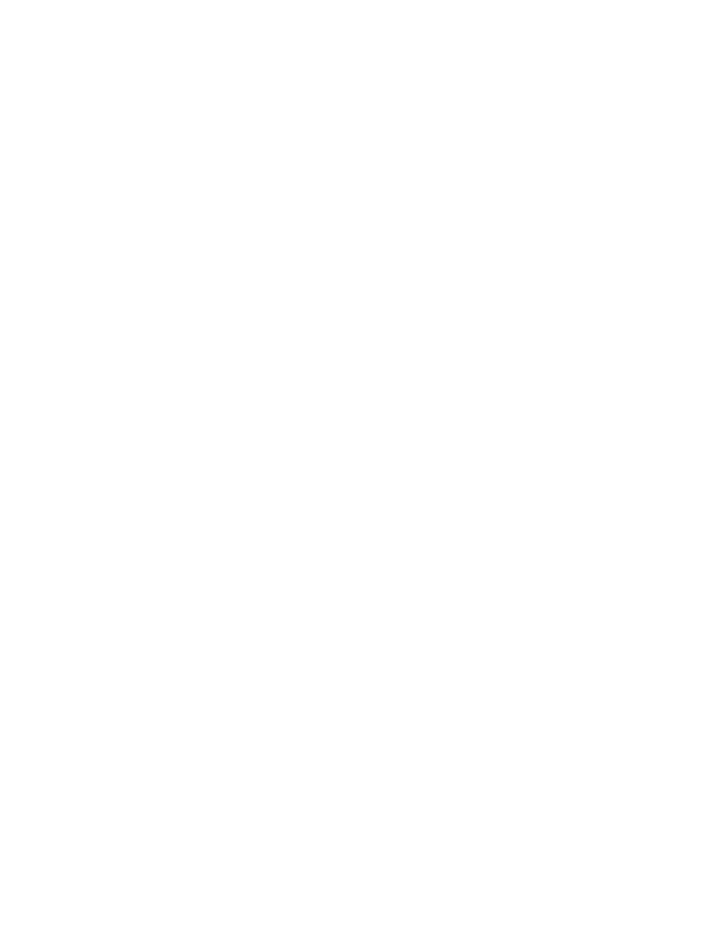
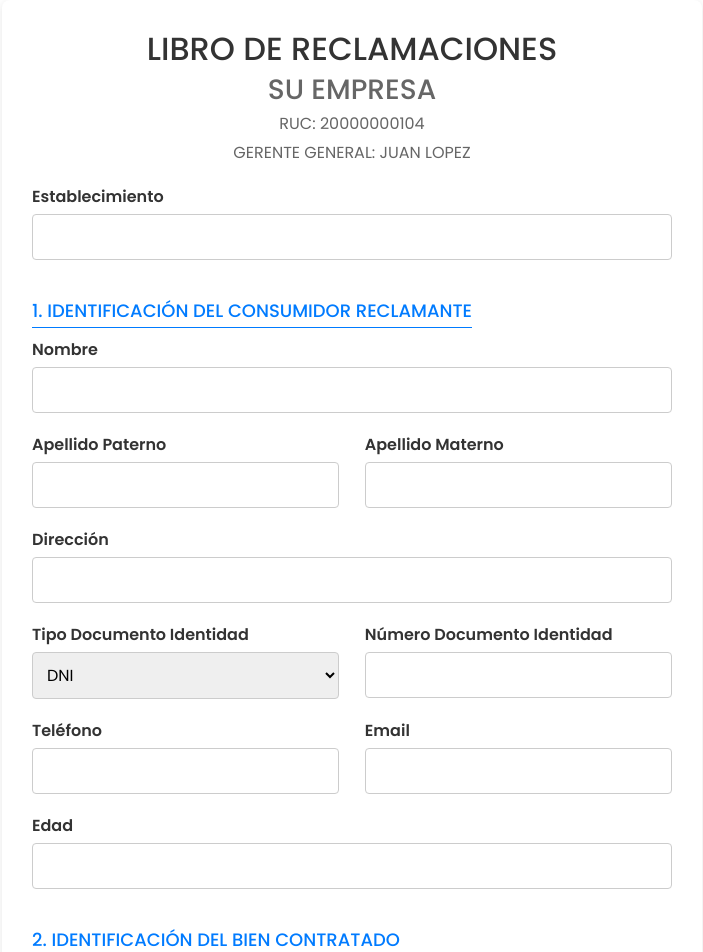
Before and after one commit to luismeza1101/ProyectoLuban, a React (Vite) app in the folder PF_Frontend/: page /libroReclamaciones in a window 1280 px wide. Before the commit this address had no page. Shown: the top 952 px of the page, without its empty margins (288-991 px from the left). Before the commit the page ends 800 px from the top, so only its background shows below. Built offline with nearby package versions, Linux system fonts and the light colour scheme.

Commit message:
Fin de detalles de la pagina

```diff
--- a/PF_Frontend/src/App.tsx
+++ b/PF_Frontend/src/App.tsx
@@ -9,6 +9,7 @@ import AboutUs from "./pages/AboutUs";
 import Login from "./pages/Login";
 import { ProductProvider } from "./context/Contexto";
 import Pagos from "./pages/Pagos";
+import LibroReclamaciones from "./pages/LibroReclamaciones";
 
 function App() {
   return (
@@ -23,6 +24,7 @@ function App() {
           <Route path="/aboutUs" element={<AboutUs />} />
           <Route path="/login" element={<Login />} />
           <Route path="/pago" element={<Pagos />} />
+          <Route path="/libroReclamaciones" element={<LibroReclamaciones />} />
         </Routes>
       </BrowserRouter>
     </ProductProvider>
--- a/PF_Frontend/src/StyleSheets/CardBestProduct.css
+++ b/PF_Frontend/src/StyleSheets/CardBestProduct.css
@@ -5,8 +5,23 @@
     margin: 0 auto;
     text-decoration: none;
     color: #000;
+    position: relative;
 }
 .cardBestP__img{
     width: 300px;
     height: 300px;
 }
+.cardBestP_descuento{
+    background-color: red;
+    color: #fff;
+    position: absolute;
+    top: 0;
+    left: 0;
+    clip-path: polygon(0% 0%, 0 100%, 15% 85%, 30% 100%, 34% 83%, 52% 100%, 56% 84%, 77% 100%, 74% 83%, 100% 82%, 79% 71%, 100% 59%, 81% 52%, 100% 41%, 81% 31%, 100% 19%, 78% 14%, 100% 0);
+    width: 30%;
+    height: 20%;
+    display: flex;
+    justify-content: center;
+    align-items: center;
+    font-weight: 900;
+}
--- /dev/null
+++ b/PF_Frontend/src/StyleSheets/LibroReclamaciones.css
@@ -0,0 +1,59 @@
+.containerLibro {
+    max-width: 700px;
+    margin: 0 auto;
+    background-color: #fff;
+    padding: 30px;
+    border-radius: 8px;
+    box-shadow: 0 2px 10px rgba(0,0,0,0.1);
+}
+.header {
+    text-align: center;
+    margin-bottom: 20px;
+}
+.header h2 {
+    margin: 0;
+    color: #333;
+}
+.header h3, .header p {
+    margin: 5px 0;
+    color: #666;
+}
+.form-group {
+    margin-bottom: 20px;
+}
+.form-group label {
+    display: block;
+    margin-bottom: 5px;
+    color: #333;
+    font-weight: bold;
+}
+.form-group input, .form-group select {
+    width: 100%;
+    padding: 10px;
+    border: 1px solid #ccc;
+    border-radius: 4px;
+    box-sizing: border-box;
+    font-size: 16px;
+}
+.form-group input:focus, .form-group select:focus {
+    border-color: #007bff;
+    outline: none;
+}
+.form-group .half-width {
+    width: 48%;
+    display: inline-block;
+}
+.form-group .half-width + .half-width {
+    float: right;
+}
+.clear {
+    clear: both;
+}
+.section-title {
+    margin: 20px 0 10px;
+    font-size: 18px;
+    color: #007bff;
+    border-bottom: 1px solid #007bff;
+    display: inline-block;
+    padding-bottom: 5px;
+}
--- a/PF_Frontend/src/components/BestProducts.tsx
+++ b/PF_Frontend/src/components/BestProducts.tsx
@@ -10,7 +10,7 @@ const BestProducts = () => {
         <section className='bestProducts'>
           {/* Cartas de los productos mas vendidos */}
             {productsMasVendidos.map(product => (
-              <CardBestProduct key={product.id} title={product.nombre} image={product.imagen} id={product.id} />
+              <CardBestProduct key={product.id} title={product.nombre} image={product.imagen} id={product.id} descuento={product.descuento}/>
             ))}
         </section>
     </div>
--- a/PF_Frontend/src/components/CardBestProduct.tsx
+++ b/PF_Frontend/src/components/CardBestProduct.tsx
@@ -4,8 +4,9 @@ interface CardBestProductProps {
   title: string;
   image: string;
   id: string
+  descuento: number
 }
-const CardBestProduct: React.FC<CardBestProductProps> = ({image,title, id}) =>{
+const CardBestProduct: React.FC<CardBestProductProps> = ({image,title, id, descuento}) =>{
   return (
     //Carta del producto mas vendido
     <Link className='cardBestP' to={`/product/${id}`}>
@@ -13,6 +14,8 @@ const CardBestProduct: React.FC<CardBestProductProps> = ({image,title, id}) =>{
       <img src= {image} alt="..."  className='cardBestP__img'/>
       {/* Nombre del producto */}
       <p className='cardBestP__text'> {title} </p>
+      {/* Descuento */}
+      <div className='cardBestP_descuento'>{descuento}%</div>
     </Link>
   )
 }
--- a/PF_Frontend/src/components/Footer.tsx
+++ b/PF_Frontend/src/components/Footer.tsx
@@ -48,6 +48,9 @@ const Footer = () => {
           <li className="links__item">
             <Link to="/aboutUs">Sobre Nosotros</Link>
           </li>
+          <li className="links__item">
+            <Link to="/libroReclamaciones" target="blanck">Libro de reclamaciones</Link>
+          </li>
         </ul>
       </div>
       <hr className="footer__linea" />
--- a/PF_Frontend/src/components/Header.tsx
+++ b/PF_Frontend/src/components/Header.tsx
@@ -14,7 +14,7 @@ const Header: React.FC = () => {
       <div className="containerNav">
         {/* Logo */}
         <Link className="navbar-brand" to="/">
-          <img src="../dist/logo.png" alt="LOGO" className="nav__logo"/>
+          <img src="/logo.png" alt="LOGO" className="nav__logo"/>
         </Link>
         {/* Barra de busqueda */}
         {/* <form className="barSearch" role="search">
--- /dev/null
+++ b/PF_Frontend/src/pages/LibroReclamaciones.tsx
@@ -0,0 +1,92 @@
+import '../StyleSheets/LibroReclamaciones.css'
+
+const LibroReclamaciones = () => {
+  return (
+    <div className="containerLibro">
+        <div className="header">
+            <h2>LIBRO DE RECLAMACIONES</h2>
+            <h3>SU EMPRESA</h3>
+            <p>RUC: 20000000104</p>
+            <p>GERENTE GENERAL: JUAN LOPEZ</p>
+        </div>
+
+        <div className="form-group">
+            <label htmlFor="establecimiento" >Establecimiento</label>
+            <input type="text" id="establecimiento" name="establecimiento"/>
+        </div>
+
+        <h3 className="section-title">1. IDENTIFICACIÓN DEL CONSUMIDOR RECLAMANTE</h3>
+        <div className="form-group">
+            <label htmlFor="nombre">Nombre</label>
+            <input type="text" id="nombre" name="nombre"/>
+        </div>
+        <div className="form-group">
+            <div className="half-width">
+                <label htmlFor="apellidoPaterno">Apellido Paterno</label>
+                <input type="text" id="apellidoPaterno" name="apellidoPaterno"/>
+            </div>
+            <div className="half-width">
+                <label htmlFor="apellidoMaterno">Apellido Materno</label>
+                <input type="text" id="apellidoMaterno" name="apellidoMaterno"/>
+            </div>
+            <div className="clear"></div>
+        </div>
+        <div className="form-group">
+            <label htmlFor="direccion">Dirección</label>
+            <input type="text" id="direccion" name="direccion"/>
+        </div>
+        <div className="form-group">
+            <div className="half-width">
+                <label htmlFor="tipoDocumento">Tipo Documento Identidad</label>
+                <select id="tipoDocumento" name="tipoDocumento">
+                    <option value="dni">DNI</option>
+                    <option value="pasaporte">Pasaporte</option>
+                    <option value="carnetExtranjeria">Carnet de Extranjería</option>
+                </select>
+            </div>
+            <div className="half-width">
+                <label htmlFor="numeroDocumento">Número Documento Identidad</label>
+                <input type="text" id="numeroDocumento" name="numeroDocumento"/>
+            </div>
+            <div className="clear"></div>
+        </div>
+        <div className="form-group">
+            <div className="half-width">
+                <label htmlFor="telefono">Teléfono</label>
+                <input type="text" id="telefono" name="telefono"/>
+            </div>
+            <div className="half-width">
+                <label htmlFor="email">Email</label>
+                <input type="email" id="email" name="email"/>
+            </div>
+            <div className="clear"></div>
+        </div>
+        <div className="form-group">
+            <label htmlFor="edad">Edad</label>
+            <input type="number" id="edad" name="edad"/>
+        </div>
+
+        <h3 className="section-title">2. IDENTIFICACIÓN DEL BIEN CONTRATADO</h3>
+        <div className="form-group">
+            <label htmlFor="productoServicio">Producto o Servicio</label>
+            <input type="text" id="productoServicio" name="productoServicio"/>
+        </div>
+        <div className="form-group">
+            <div className="half-width">
+                <label htmlFor="moneda">Moneda</label>
+                <select id="moneda" name="moneda">
+                    <option value="pen">S/.</option>
+                    <option value="usd">$</option>
+                </select>
+            </div>
+            <div className="half-width">
+                <label htmlFor="importe">Importe</label>
+                <input type="text" id="importe" name="importe"/>
+            </div>
+            <div className="clear"></div>
+        </div>
+    </div>
+  )
+}
+
+export default LibroReclamaciones
```
Also changed, not shown: PF_Frontend/index.html (+38 -5 lines), PF_Frontend/src/components/FormContact.tsx (+96 -0 lines).
